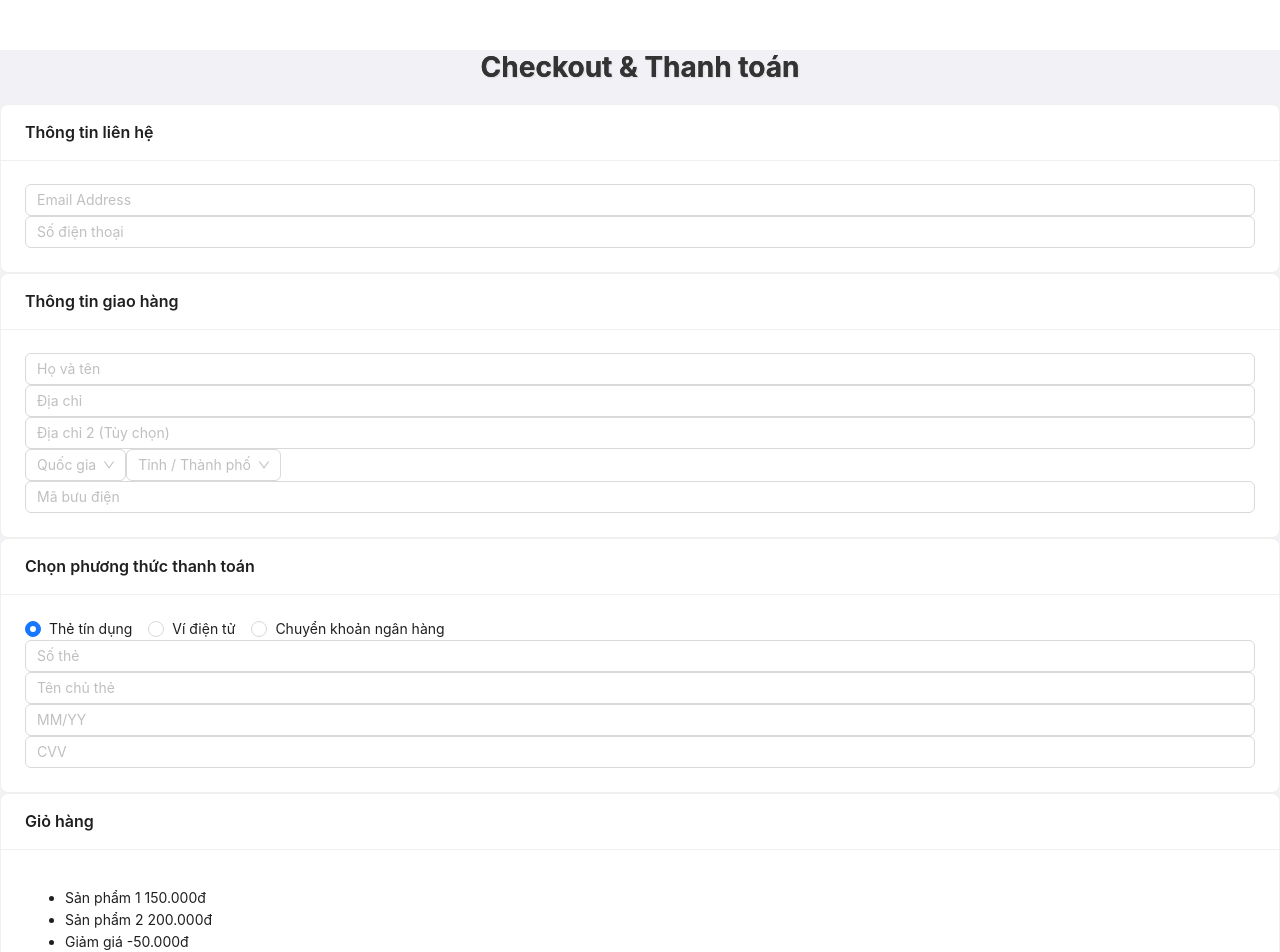
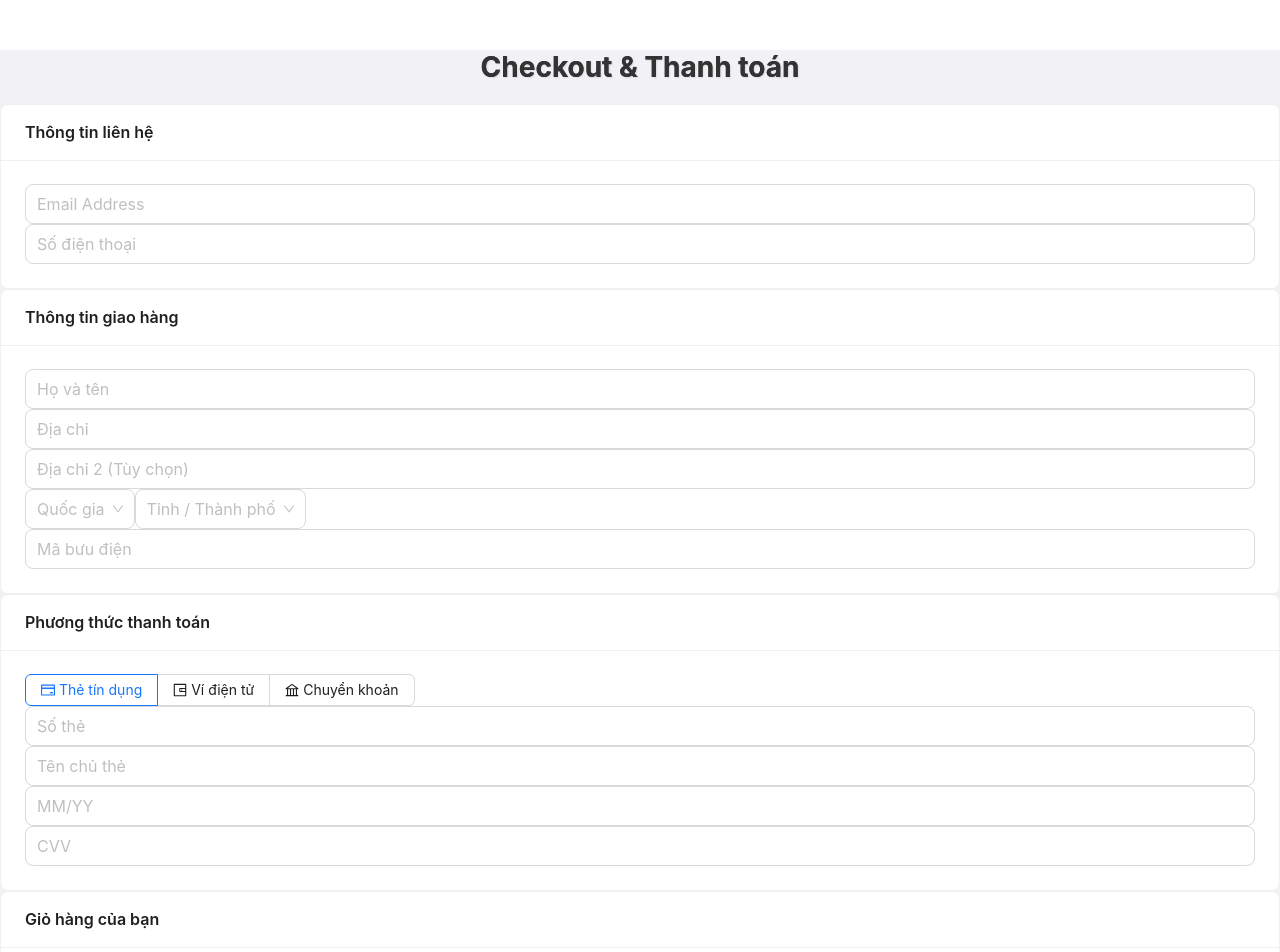
Before and after one commit to Hiiiiiiiii11/Spring2025SWD392_NET1707_G6_FE, a React (Create React App) app: page /payment in a window 1280 px wide. Shown: the top 952 px of the page. Built offline with nearby package versions, Linux system fonts and the light colour scheme; the HTML template or start-up script is replaced by a standard one.

Commit message:
fix paymentpage

```diff
--- a/src/pages/Payment/PaymentPage.jsx
+++ b/src/pages/Payment/PaymentPage.jsx
@@ -1,72 +1,78 @@
 import React, { useState } from "react";
-import { Card, Radio, Input, Button, Checkbox, Select } from "antd";
+import { Card, Radio, Input, Button, Select, Divider } from "antd";
+import { CreditCardOutlined, WalletOutlined, BankOutlined } from "@ant-design/icons";
 
 const PaymentPage = () => {
   const [paymentMethod, setPaymentMethod] = useState("creditCard");
 
   return (
-    <div className="max-w-2xl mx-auto p-6 bg-white shadow-lg rounded-xl">
-      <h2 className="text-xl font-bold mb-4">Checkout & Thanh toán</h2>
+    <div className="max-w-3xl mx-auto p-6 bg-white shadow-xl rounded-2xl">
+      <h2 className="text-2xl font-bold mb-6 text-center">Checkout & Thanh toán</h2>
 
       {/* Thông tin liên hệ */}
       <Card title="Thông tin liên hệ" className="mb-4">
-        <Input placeholder="Email Address" className="mb-2" />
-        <Input placeholder="Số điện thoại" />
+        <Input placeholder="Email Address" className="mb-3" size="large" />
+        <Input placeholder="Số điện thoại" size="large" />
       </Card>
 
       {/* Thông tin giao hàng */}
       <Card title="Thông tin giao hàng" className="mb-4">
-        <Input placeholder="Họ và tên" className="mb-2" />
-        <Input placeholder="Địa chỉ" className="mb-2" />
-        <Input placeholder="Địa chỉ 2 (Tùy chọn)" className="mb-2" />
+        <Input placeholder="Họ và tên" className="mb-3" size="large" />
+        <Input placeholder="Địa chỉ" className="mb-3" size="large" />
+        <Input placeholder="Địa chỉ 2 (Tùy chọn)" className="mb-3" size="large" />
         <div className="flex gap-2">
-          <Select placeholder="Quốc gia" className="w-1/3">
+          <Select placeholder="Quốc gia" className="w-1/3" size="large">
             <Select.Option value="vn">Việt Nam</Select.Option>
           </Select>
-          <Select placeholder="Tỉnh / Thành phố" className="w-1/3">
+          <Select placeholder="Tỉnh / Thành phố" className="w-1/3" size="large">
             <Select.Option value="hcm">Hồ Chí Minh</Select.Option>
           </Select>
-          <Input placeholder="Mã bưu điện" className="w-1/3" />
+          <Input placeholder="Mã bưu điện" className="w-1/3" size="large" />
         </div>
       </Card>
 
-      {/* Thông tin thanh toán */}
-      <Card title="Chọn phương thức thanh toán" className="mb-4">
-        <Radio.Group onChange={(e) => setPaymentMethod(e.target.value)} value={paymentMethod}>
-          <div className="flex flex-col gap-3">
-            <Radio value="creditCard">Thẻ tín dụng</Radio>
-            <Radio value="eWallet">Ví điện tử</Radio>
-            <Radio value="bankTransfer">Chuyển khoản ngân hàng</Radio>
+      {/* Phương thức thanh toán */}
+      <Card title="Phương thức thanh toán" className="mb-4">
+        <Radio.Group onChange={(e) => setPaymentMethod(e.target.value)} value={paymentMethod} className="w-full">
+          <div className="grid grid-cols-3 gap-3">
+            <Radio.Button value="creditCard" className="w-full text-center">
+              <CreditCardOutlined /> Thẻ tín dụng
+            </Radio.Button>
+            <Radio.Button value="eWallet" className="w-full text-center">
+              <WalletOutlined /> Ví điện tử
+            </Radio.Button>
+            <Radio.Button value="bankTransfer" className="w-full text-center">
+              <BankOutlined /> Chuyển khoản
+            </Radio.Button>
           </div>
         </Radio.Group>
 
         {paymentMethod === "creditCard" && (
-          <div className="flex flex-col gap-3 mt-3">
-            <Input placeholder="Số thẻ" />
-            <Input placeholder="Tên chủ thẻ" />
+          <div className="flex flex-col gap-3 mt-4">
+            <Input placeholder="Số thẻ" size="large" />
+            <Input placeholder="Tên chủ thẻ" size="large" />
             <div className="flex gap-2">
-              <Input placeholder="MM/YY" className="w-1/2" />
-              <Input placeholder="CVV" className="w-1/2" />
+              <Input placeholder="MM/YY" className="w-1/2" size="large" />
+              <Input placeholder="CVV" className="w-1/2" size="large" />
             </div>
           </div>
         )}
-        {paymentMethod === "eWallet" && <p className="mt-3">Chọn ví điện tử để tiếp tục thanh toán.</p>}
-        {paymentMethod === "bankTransfer" && <p className="mt-3">Chọn ngân hàng để tiếp tục thanh toán.</p>}
       </Card>
 
       {/* Giỏ hàng */}
-      <Card title="Giỏ hàng" className="mb-4">
-        <ul>
-          <li className="flex justify-between"><span>Sản phẩm 1</span> <span>150.000đ</span></li>
-          <li className="flex justify-between"><span>Sản phẩm 2</span> <span>200.000đ</span></li>
-          <li className="flex justify-between"><span>Giảm giá</span> <span className="text-red-500">-50.000đ</span></li>
-          <li className="flex justify-between font-bold"><span>Tổng</span> <span>300.000đ</span></li>
+      <Card title="Giỏ hàng của bạn" className="mb-4">
+        <ul className="space-y-3">
+          <li className="flex justify-between font-medium"><span>Sản phẩm 1</span> <span>150.000đ</span></li>
+          <li className="flex justify-between font-medium"><span>Sản phẩm 2</span> <span>200.000đ</span></li>
+          <Divider />
+          <li className="flex justify-between font-semibold text-red-500"><span>Giảm giá</span> <span>-50.000đ</span></li>
+          <li className="flex justify-between font-bold text-lg"><span>Tổng cộng</span> <span>300.000đ</span></li>
         </ul>
       </Card>
 
-      <div className="flex justify-between items-center mt-4">
+      <div className="flex justify-between items-center mt-6">
         <span className="text-lg font-semibold">Tổng: 300.000đ</span>
-        <Button type="primary">Thanh toán</Button>
+        <Button type="primary" size="large" className="px-8">Thanh toán</Button>
       </div>
     </div>
   );
```
